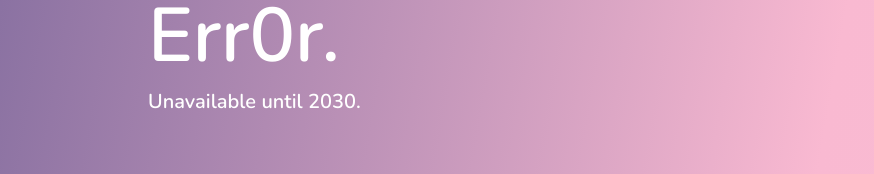
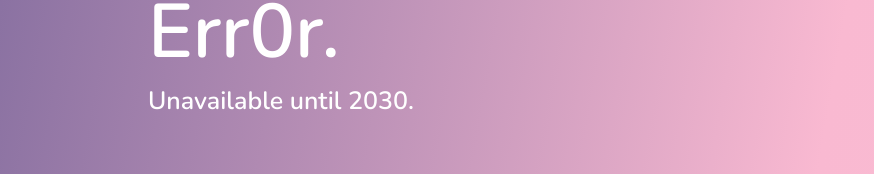
Before and after one commit to synctap/synctap.github.io, a plain HTML site: page index.html in a window 1280 px wide. Shown: the part 216-390 px from the top of the page, without its empty margins (0-874 px from the left). Drawn offline with nearby package versions, Linux system fonts and the light colour scheme.

Commit message:
Update styles.css

```diff
--- a/styles.css
+++ b/styles.css
@@ -59,7 +59,7 @@ h1 {
 }
 
 p2 {
-  font-size: 20px; /* Increase font size */
+  font-size: 25px; /* Increase font size */
   font-weight: 600;
 }
 
```
